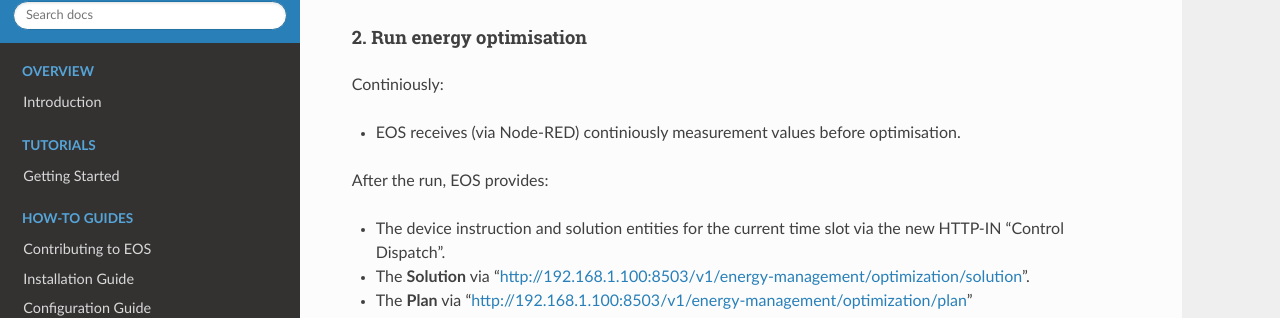
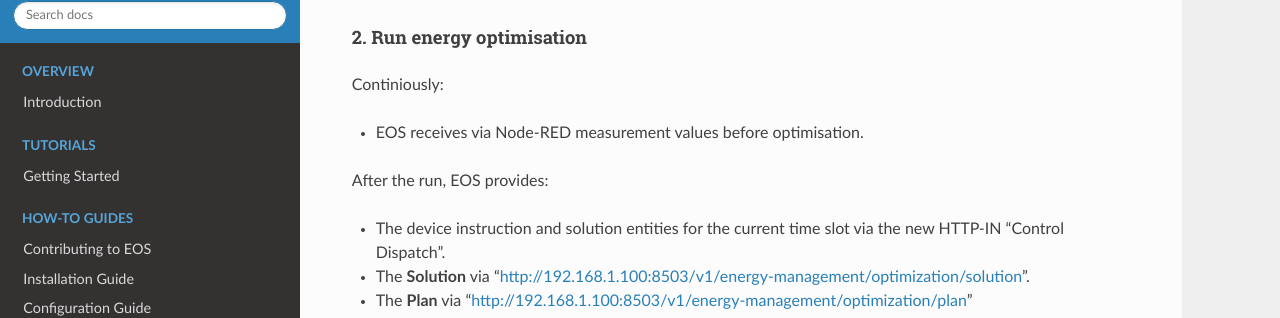
Before and after one commit to Akkudoktor-EOS/EOS, a Sphinx documentation site: the page built from docs/akkudoktoreos/adapter/adapternodered.md, in a window 1280 px wide and 900 px high, scrolled down 996 px. Shown: the part 135-453 px from the top of the window. Built offline with Sphinx 7.4.7 and the Read the Docs theme 3.1.0, drawn with Linux system fonts in a browser that asks for light colours.

Commit message:
Fix wording in energy optimisation section

```diff
--- a/docs/akkudoktoreos/adapter/adapternodered.md
+++ b/docs/akkudoktoreos/adapter/adapternodered.md
@@ -47,7 +47,7 @@ EOS must be configured with access to the Node-RED instance in Config->adapter.
 #### 2. Run energy optimisation
 
 Continiously:
-* EOS receives (via Node-RED) continiously measurement values before optimisation.
+* EOS receives via Node-RED measurement values before optimisation.
 
 After the run, EOS provides:
 * The device instruction and solution entities for the current time slot via the new HTTP-IN "Control Dispatch".
```
